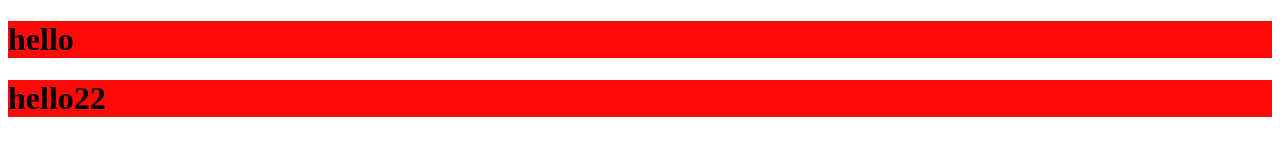
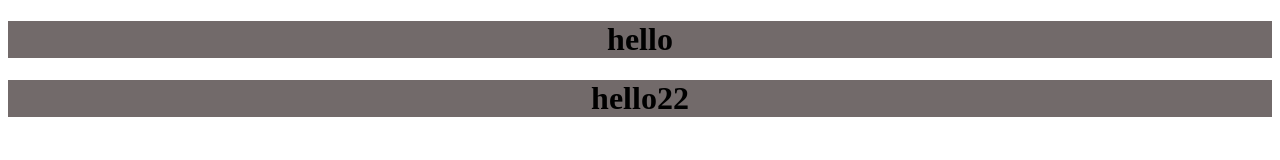
Before and after one commit to irinagrishkevich/branch, a plain HTML site: page index.html in a window 1280 px wide. Drawn offline with Linux system fonts and the light colour scheme.

Commit message:
change h1 color

```diff
--- a/css/style.css
+++ b/css/style.css
@@ -1,3 +1,4 @@
 h1{
-    background: #ff0909;
+    background: #726a6a;
+    text-align: center;
 }
```
